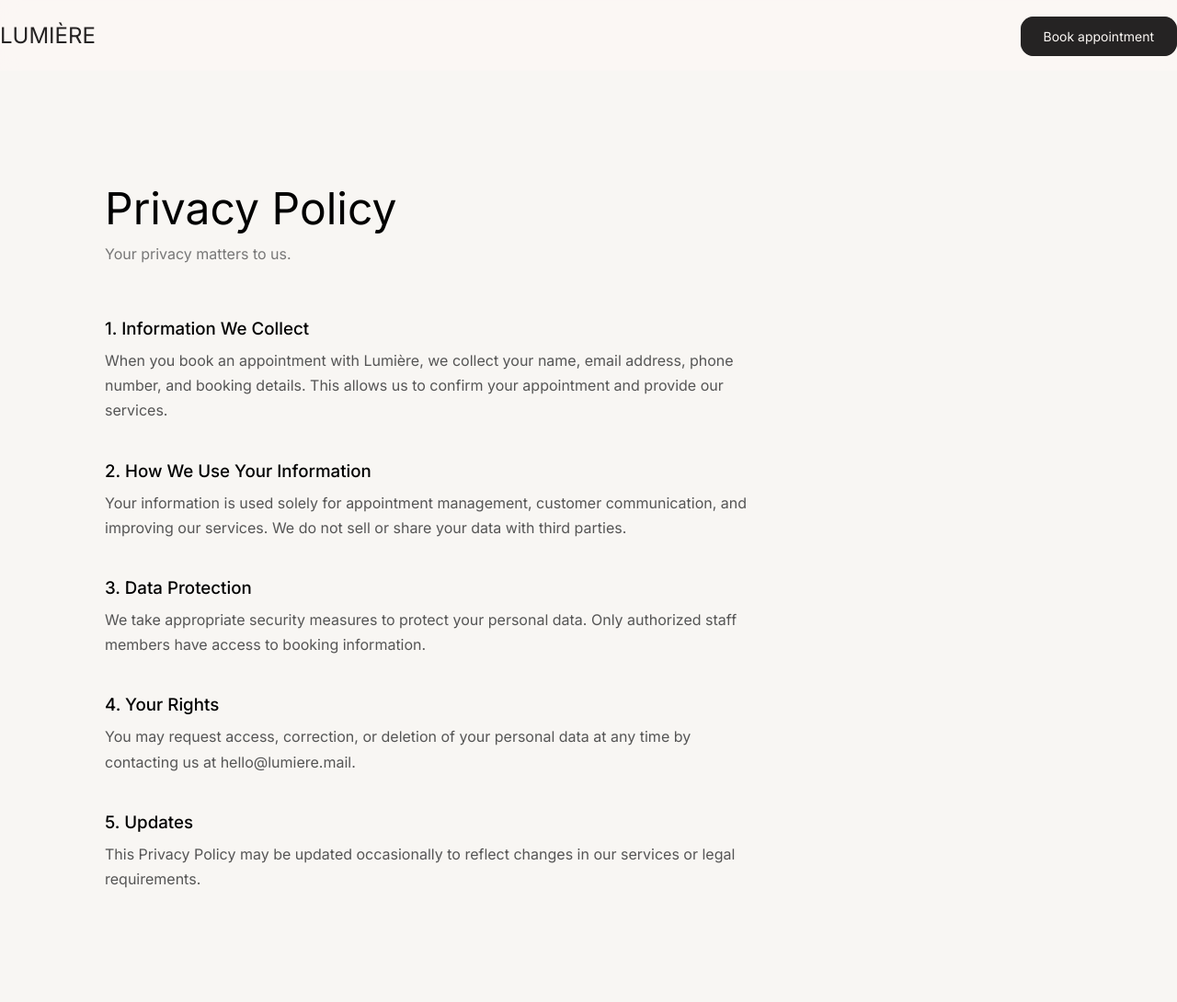
After one commit to rostislavch21/Lumiere, a Django app: page /privacy/ in a window 1280 px wide. The commit adds this page. Shown: the whole page at 92% size. Run offline with Django 5.2, Linux system fonts and the light colour scheme.

Commit message:
Big update: booking improvements + UI updates

```diff
--- /dev/null
+++ b/main/templates/main/privacy.html
@@ -0,0 +1,107 @@
+{% load static %}
+<!DOCTYPE html>
+<html lang="en" style="scroll-behavior: smooth;">
+<head>
+    <meta charset="UTF-8">
+    <meta name="viewport" content="width=device-width, initial-scale=1.0">
+    <link rel="stylesheet" href="{% static 'css/style.css' %}">
+    <link rel="preconnect" href="https://fonts.googleapis.com">
+    <link rel="preconnect" href="https://fonts.gstatic.com" crossorigin>
+    <link href="https://fonts.googleapis.com/css2?family=Inter:wght@200;300;400;500&display=swap" rel="stylesheet">
+    <title>Document</title>
+    <style>
+        .legal-page {
+    padding: 120px 0;
+    background-color: #f8f6f3;
+}
+
+.legal-title {
+    font-size: 48px;
+    font-weight: 400;
+    margin-bottom: 10px;
+}
+
+.legal-subtitle {
+    color: #777;
+    margin-bottom: 60px;
+}
+
+.legal-content {
+    max-width: 700px;
+}
+
+.legal-content h3 {
+    margin-top: 40px;
+    font-weight: 500;
+}
+
+.legal-content p {
+    margin-top: 10px;
+    line-height: 1.7;
+    color: #555;
+}
+    </style>
+</head>
+<body>
+<main>
+    <header class="nav">
+    <nav class="navigation">
+        <a href="{% url 'main:index' %}" class="navigation__logo">
+            LUMIÈRE
+        </a>
+        <div class="navigation__button">
+            <a href="{% url 'main:book' %}">Book appointment</a>
+        </div>
+    </nav>
+    </header>
+
+<section class="legal-page">
+    <div class="container">
+
+        <h1 class="legal-title">Privacy Policy</h1>
+        <p class="legal-subtitle">
+            Your privacy matters to us.
+        </p>
+
+        <div class="legal-content">
+
+            <h3>1. Information We Collect</h3>
+            <p>
+                When you book an appointment with Lumière, we collect
+                your name, email address, phone number, and booking details.
+                This allows us to confirm your appointment and provide our services.
+            </p>
+
+            <h3>2. How We Use Your Information</h3>
+            <p>
+                Your information is used solely for appointment management,
+                customer communication, and improving our services.
+                We do not sell or share your data with third parties.
+            </p>
+
+            <h3>3. Data Protection</h3>
+            <p>
+                We take appropriate security measures to protect your personal data.
+                Only authorized staff members have access to booking information.
+            </p>
+
+            <h3>4. Your Rights</h3>
+            <p>
+                You may request access, correction, or deletion of your personal data
+                at any time by contacting us at hello@lumiere.mail.
+            </p>
+
+            <h3>5. Updates</h3>
+            <p>
+                This Privacy Policy may be updated occasionally to reflect changes
+                in our services or legal requirements.
+            </p>
+
+        </div>
+
+    </div>
+</section>
+
+</main>
+</body>
+</html>
--- a/main/urls.py
+++ b/main/urls.py
@@ -1,5 +1,6 @@
 from django.conf.urls.static import static
 from django.urls import path
+from django.views.generic import TemplateView
 
 from Lumiere import settings
 from main.views import IndexTemplateView, BookingCreateView, StoryTemplateView, BookingSuccessView
@@ -11,6 +12,17 @@ urlpatterns = [
     path('book/', BookingCreateView.as_view(), name='book'),
     path('story/', StoryTemplateView.as_view(), name='story'),
     path("booking-success/", BookingSuccessView.as_view(), name="booking_success"),
+    path("privacy/", TemplateView.as_view(
+        template_name="main/privacy.html"
+    ), name="privacy"),
+
+    path("terms/", TemplateView.as_view(
+        template_name="main/terms.html"
+    ), name="terms"),
+
+    path("cookies/", TemplateView.as_view(
+        template_name="main/cookies.html"
+    ), name="cookies"),
 ]
 
 if settings.DEBUG:
--- a/main/views.py
+++ b/main/views.py
@@ -33,6 +33,7 @@ class BookingCreateView(CreateView):
 
         booking.total_price = total_price
         booking.save()
+        booking.send_booking_email()
 
         return super().form_valid(form)
 
--- a/static/css/style.css
+++ b/static/css/style.css
@@ -9,6 +9,10 @@ input[type="checkbox"] {
     margin: 0;
     padding: 0;
     box-sizing: border-box;
+}
+
+html{
+    scroll-behavior: smooth;
 }
 
 :root {
```
Also changed, not shown: Lumiere/settings.py (+8 -0 lines), main/models.py (+43 -0 lines), main/templates/main/cookies.html (added, +102 -0 lines), main/templates/main/index.html (+30 -14 lines), main/templates/main/story.html (+16 -8 lines), main/templates/main/terms.html (added, +107 -0 lines), db.sqlite3.
